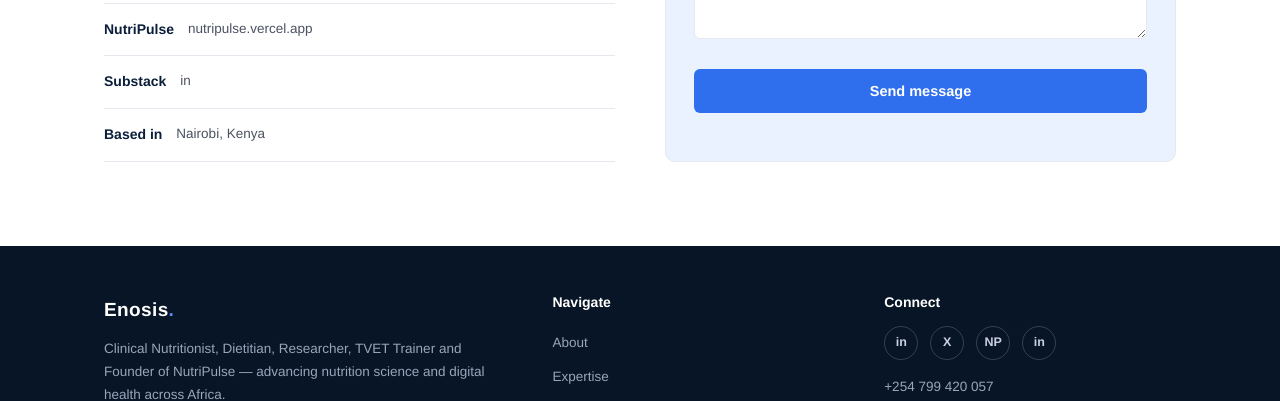
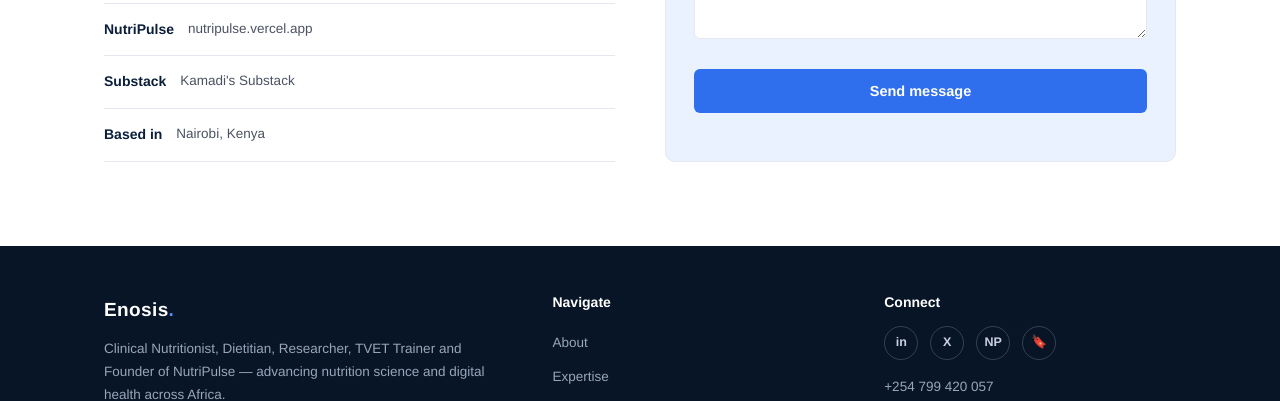
Before and after one commit to KamadiEnosis/EnosisKamadi.com, a plain HTML site: page index.html in a window 1280 px wide. Shown: the part 6226-6627 px from the top of the page. Drawn offline with Linux system fonts and the light colour scheme.

Commit message:
Update Substack link text in index.html

```diff
--- a/index.html
+++ b/index.html
@@ -645,7 +645,7 @@
       <div class="info-row"><b>LinkedIn</b><a href="https://www.linkedin.com/in/enosis-kamadi" target="_blank" rel="noopener">linkedin.com/in/enosis-kamadi</a></div>
       <div class="info-row"><b>Twitter (X)</b><a href="https://x.com/_Kamadi" target="_blank" rel="noopener">@_Kamadi</a></div>
       <div class="info-row"><b>NutriPulse</b><a href="https://nutripulse.vercel.app/" target="_blank" rel="noopener">nutripulse.vercel.app</a></div>
-      <div class="info-row"><b>Substack</b><a href="https://substack.com/@kamadimasaya?r=55myi6&utm_campaign=profile&utm_medium=profile-page" target="_blank" rel="noopener" aria-label="Substack">in </a></div>
+      <div class="info-row"><b>Substack</b><a href="https://substack.com/@kamadimasaya?r=55myi6&utm_campaign=profile&utm_medium=profile-page" target="_blank" rel="noopener" aria-label="Substack">Kamadi's Substack</a></div>
       <div class="info-row"><b>Based in</b><span> Nairobi, Kenya</span></div>
     </div>
     <form action="mailto:kamadienosis@gmail.com" method="POST" enctype="text/plain">
@@ -691,7 +691,7 @@
           <a href="https://www.linkedin.com/in/enosis-kamadi" target="_blank" rel="noopener" aria-label="LinkedIn">in</a>
           <a href="https://x.com/_Kamadi" target="_blank" rel="noopener" aria-label="X / Twitter">X</a>
           <a href="https://nutripulse.vercel.app/" target="_blank" rel="noopener" aria-label="NutriPulse">NP</a>
-          <a href="https://substack.com/@kamadimasaya?r=55myi6&utm_campaign=profile&utm_medium=profile-page" target="_blank" rel="noopener" aria-label="Substack">in </a>
+          <a href="https://substack.com/@kamadimasaya?r=55myi6&utm_campaign=profile&utm_medium=profile-page" target="_blank" rel="noopener" aria-label="Substack">🔖</a>
         </div>
         <p style="margin-top:16px;">+254 799 420 057<br>kamadienosis@gmail.com</p>
       </div>
```
